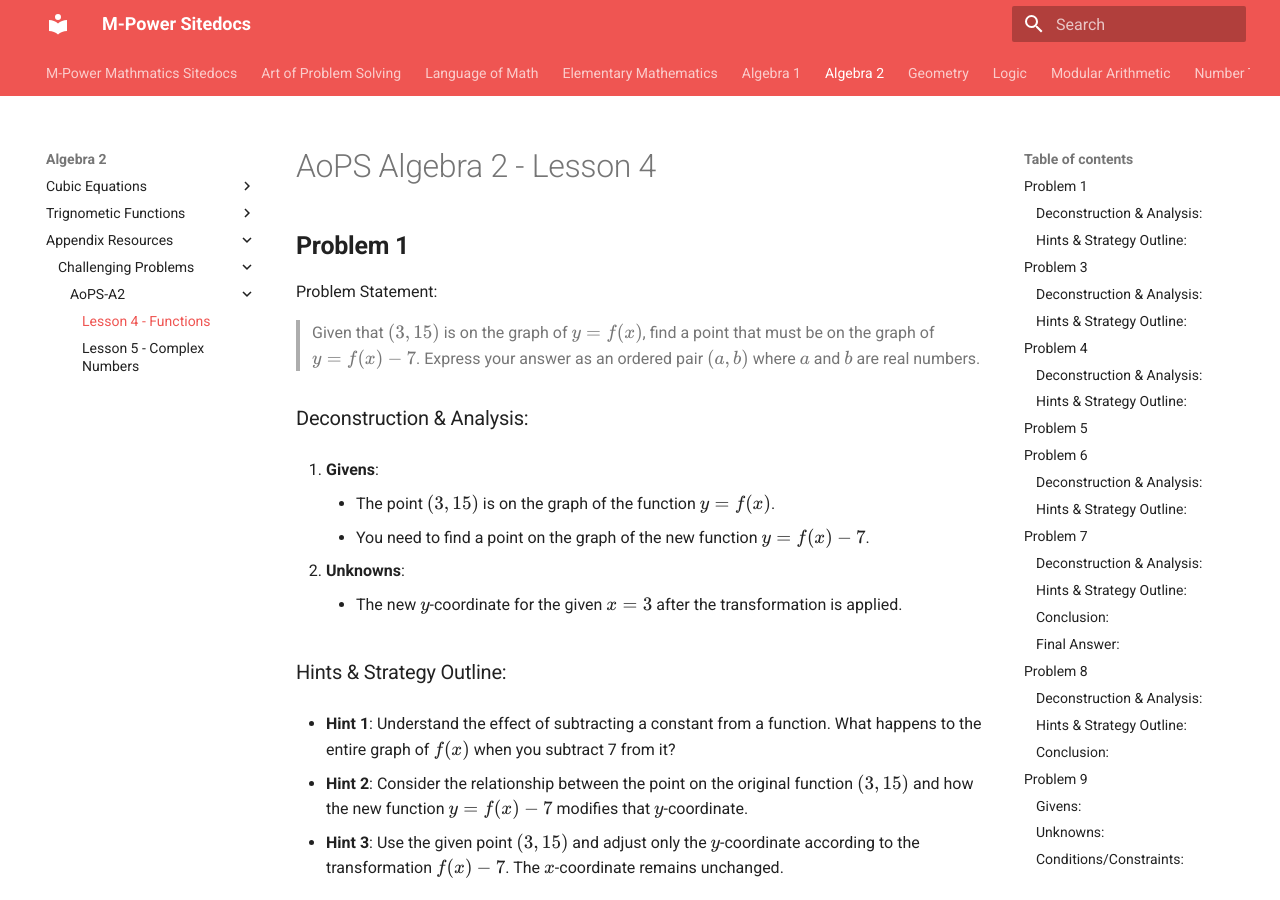
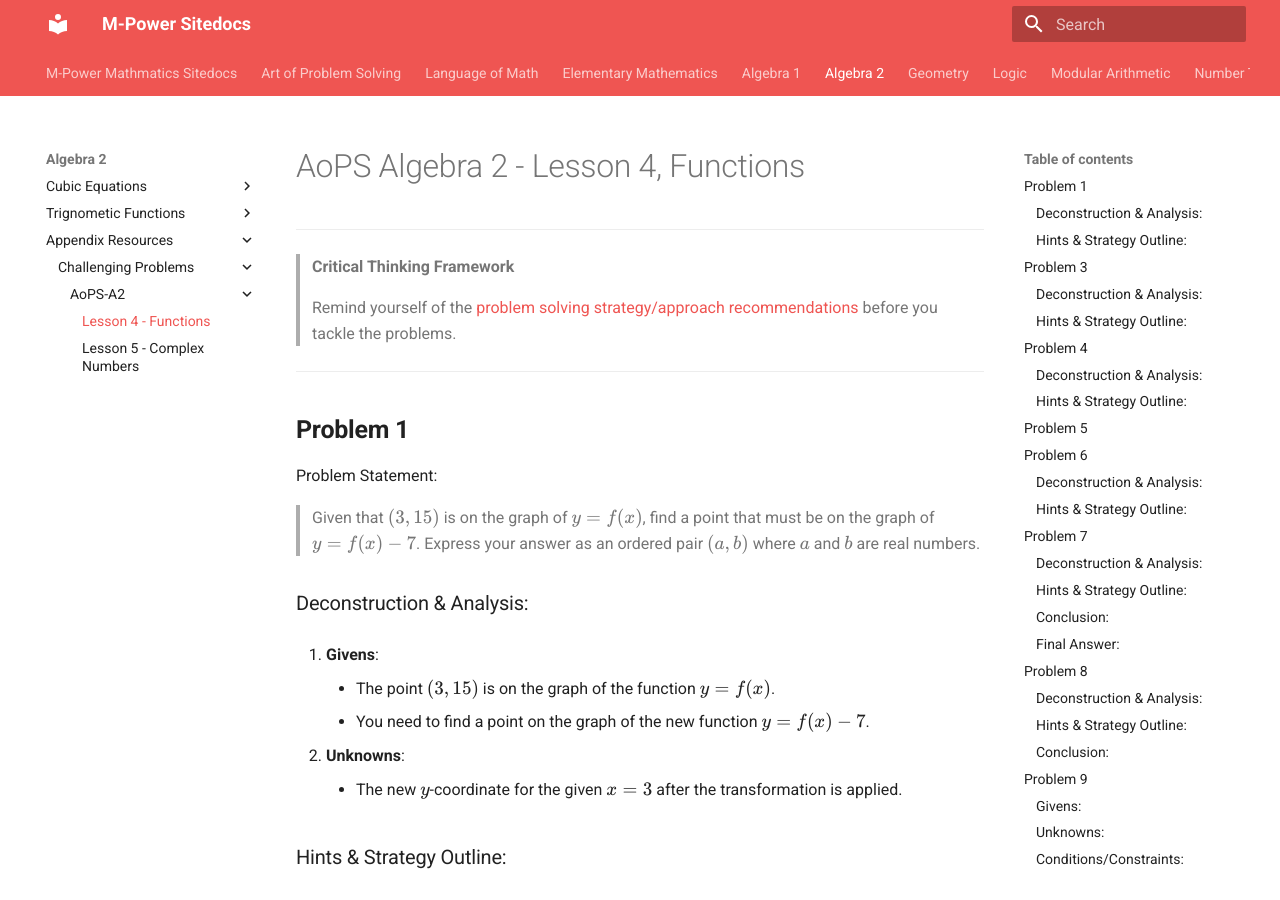
Before and after one commit to baseonballs/mpower-sitedocs, an MkDocs documentation site: the page built from site-docs/mathematics/a2/hw/aops/hw.04.md, in a window 1280 px wide and 900 px high. Built offline with MkDocs 1.6.1 and Material for MkDocs 9.7.7, drawn with Linux system fonts in a browser that asks for light colours; formulas are drawn with MathJax 3.

Commit message:
minor fix hw4

```diff
--- a/site-docs/mathematics/a2/hw/aops/hw.04.md
+++ b/site-docs/mathematics/a2/hw/aops/hw.04.md
@@ -1,4 +1,12 @@
-# AoPS Algebra 2 - Lesson 4
+# AoPS Algebra 2 - Lesson 4, Functions
+
+---
+
+>**Critical Thinking Framework**
+
+> Remind yourself of the [problem solving strategy/approach recommendations](../../../critical-thinking/toolbox/advice.md) before you tackle the problems.
+
+---
 
 ## **Problem 1**
 
@@ -192,7 +200,7 @@ Let's deconstruct the problem step by step.
 By focusing on these elements, you can systematically approach the problem and arrive at the solution without rushing into calculations.
 
 
-## **Problem 10*
+## **Problem 10**
 
 Problem Statement:
 
```
